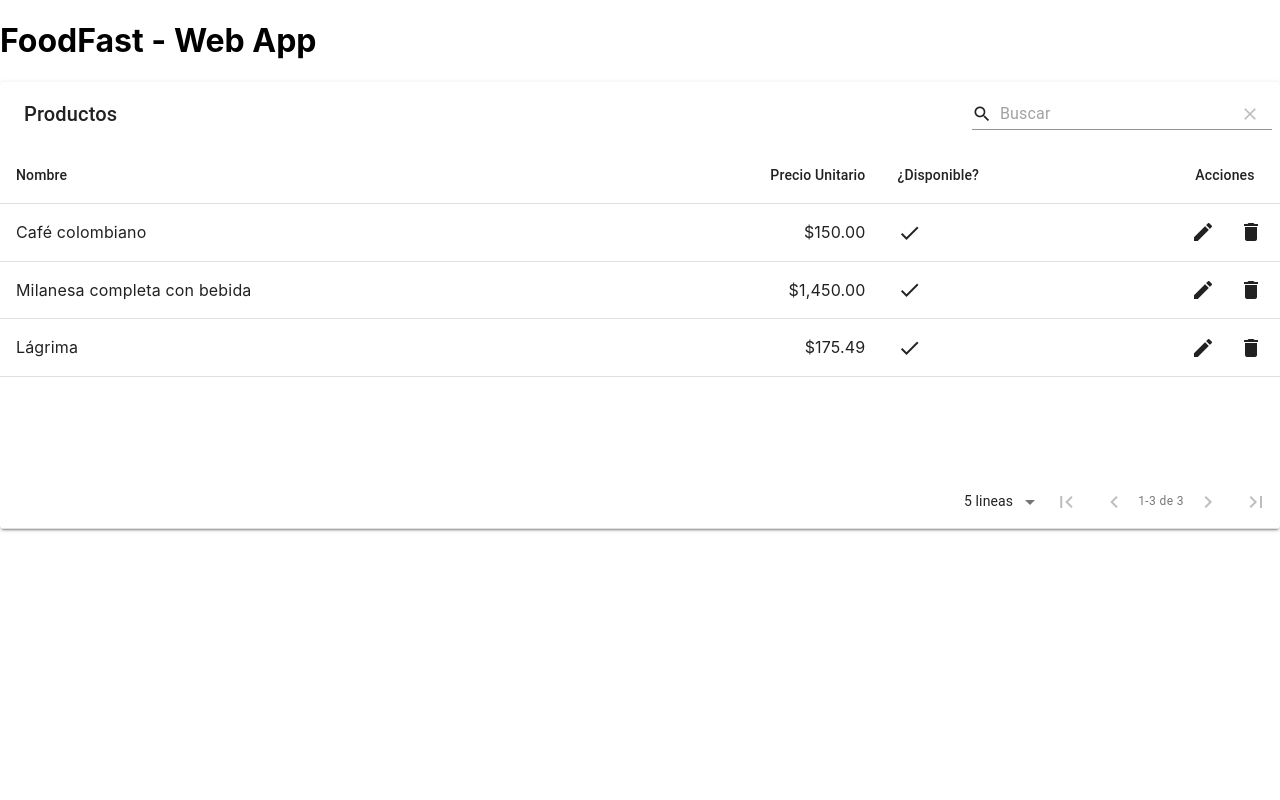
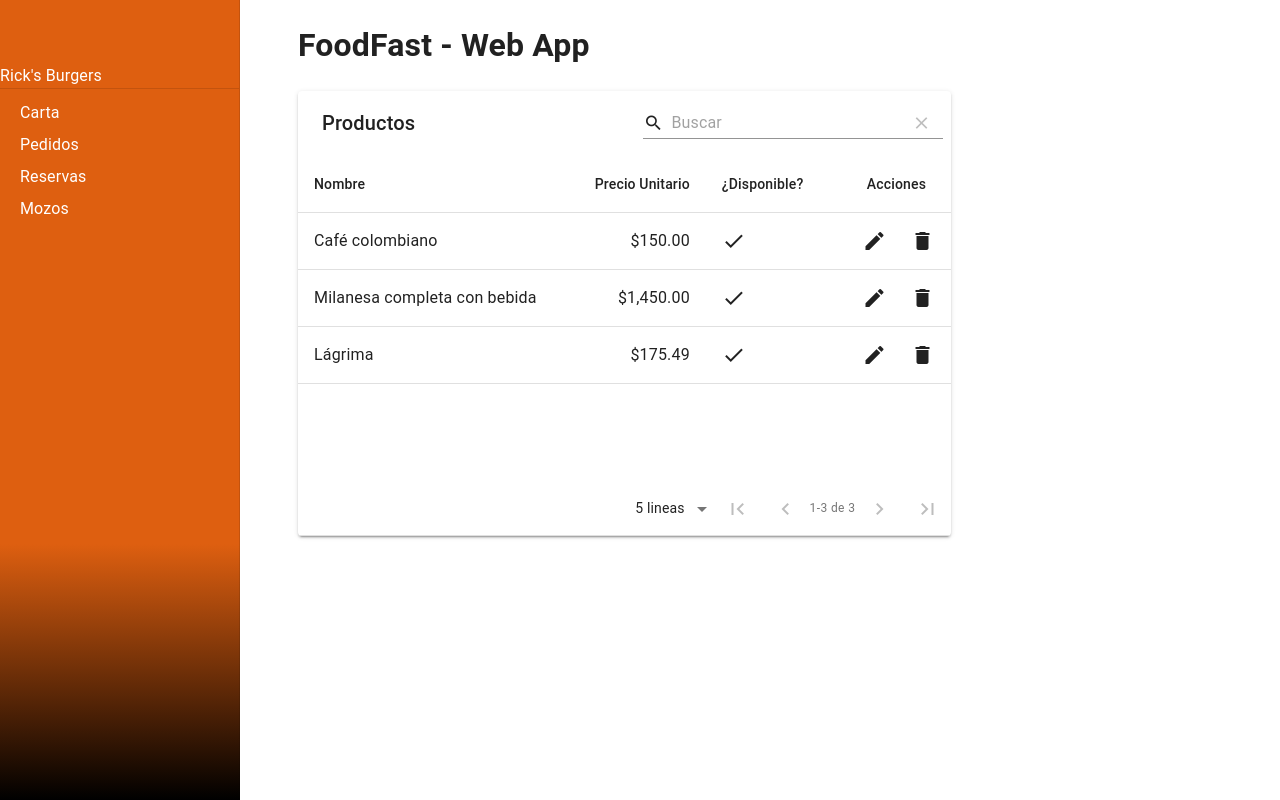
Before and after one commit to gabrielgolzman/food-fast-react, a React (Create React App) app: page / in a window 1280 px wide. Built offline with nearby package versions, Linux system fonts and the light colour scheme.

Commit message:
Add drawer

```diff
--- a/package.json
+++ b/package.json
@@ -3,8 +3,11 @@
   "version": "0.1.0",
   "private": true,
   "dependencies": {
+    "@emotion/react": "^11.4.1",
+    "@emotion/styled": "^11.3.0",
     "@material-ui/core": "^4.12.3",
     "@material-ui/icons": "^4.11.2",
+    "@mui/material": "^5.0.2",
     "@testing-library/jest-dom": "^5.14.1",
     "@testing-library/react": "^11.2.7",
     "@testing-library/user-event": "^12.8.3",
--- a/src/App.js
+++ b/src/App.js
@@ -1,9 +1,14 @@
 import ProductTable from "./components/ProducTable";
+import Layout from "./components/Layout"
 const App = ()=> {
   return (
+    <div style={{display:"flex"}}>
+      <Layout>
+    </Layout>
     <div>
       <h1>FoodFast - Web App</h1>
       <ProductTable/>
+      </div>
     </div>
   );
 }
--- /dev/null
+++ b/src/components/Layout.js
@@ -0,0 +1,58 @@
+import * as React from 'react';
+import Box from '@mui/material/Box';
+import CssBaseline from '@mui/material/CssBaseline';
+import Divider from '@mui/material/Divider';
+import Drawer from '@mui/material/Drawer';
+import List from '@mui/material/List';
+import ListItem from '@mui/material/ListItem';
+import ListItemText from '@mui/material/ListItemText';
+import Toolbar from '@mui/material/Toolbar';
+import Typography from '@mui/material/Typography';
+
+const drawerWidth = 240;
+const drawer = (
+    <div>
+      <Toolbar />
+      <Typography sx={{marginLeft:'20px'}} variant="div" noWrap component="div">
+       Rick's Burgers
+      </Typography>
+      <Divider />
+      <List sx={{ marginLeft: "20px"}}>
+        {['Carta', 'Pedidos', 'Reservas', 'Mozos'].map((text, index) => (
+          <ListItem button key={text}>
+            <ListItemText primary={text} />
+          </ListItem>
+        ))}
+      </List>
+    </div>
+  );
+const Layout = (props) => {
+
+    return (
+        <Box sx={{ display: 'flex'}}>
+          <CssBaseline />
+          <Box
+            component="nav"
+            sx={{ width: { sm: drawerWidth }, flexShrink: { sm: 0 }, marginLeft: "10px" }}
+            aria-label="mailbox folders"
+          >
+            <Drawer
+              variant="permanent"
+              sx={{
+                display: { xs: 'none', sm: 'block' },
+                '& .MuiDrawer-paper': { boxSizing: 'border-box', width: drawerWidth, background:"linear-gradient(0deg, rgba(0,0,0,1) 0%, rgba(222,95,16,1) 32%)" , color:'white'},
+              }}
+              open
+            >
+              {drawer}
+            </Drawer>
+          </Box>
+          <Box component="main" sx={{ flexGrow: 1, p: 3 }}>
+                {props.children}
+          </Box>
+        </Box>
+      );
+}
+
+
+export default Layout
```
